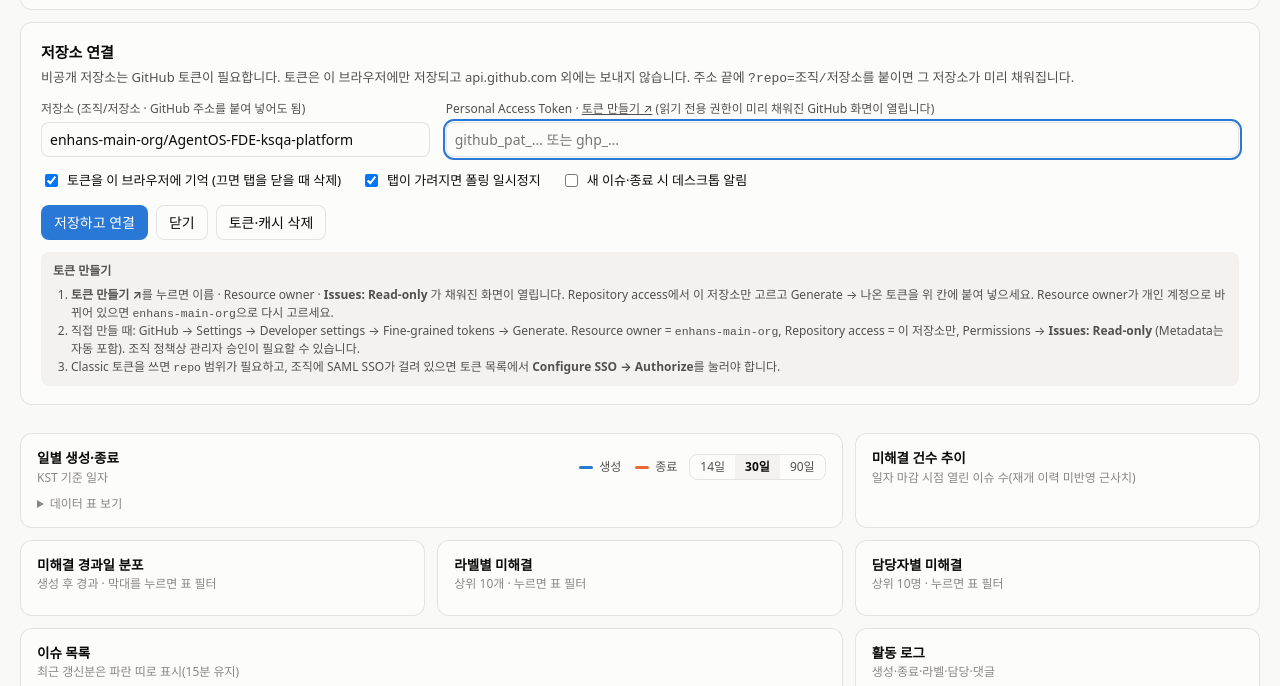
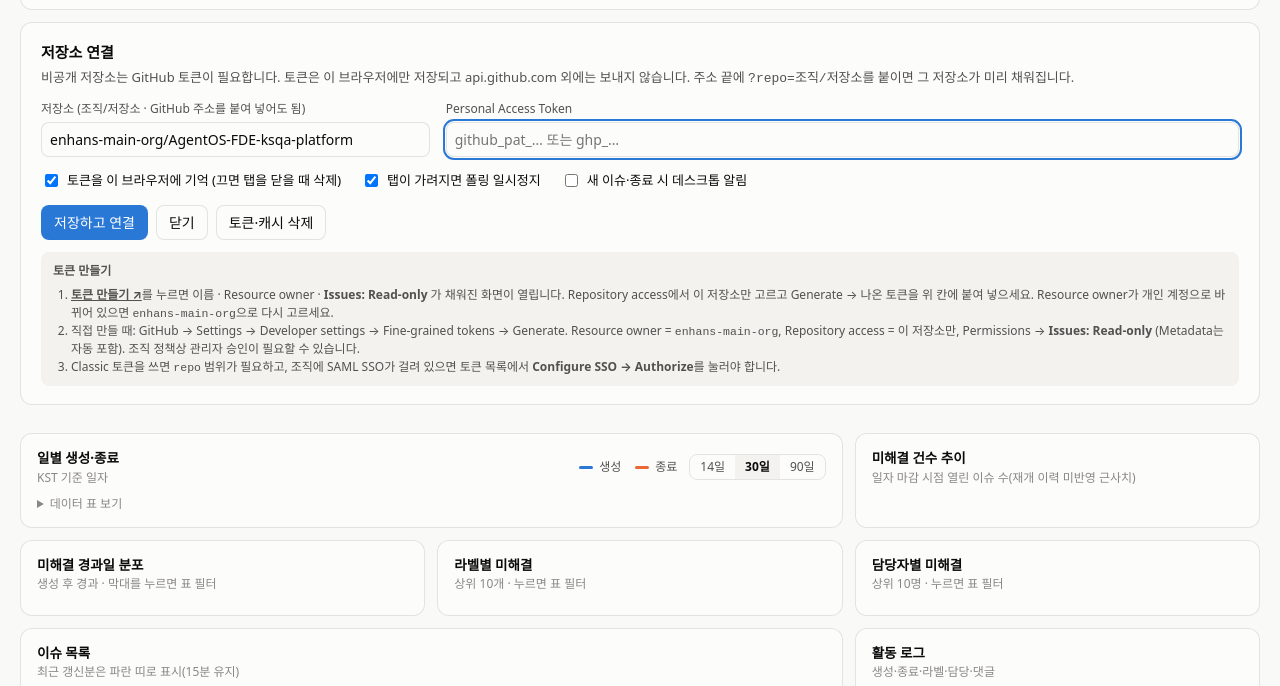
Before and after one commit to enhans-junho/github-issue-dashboard, a plain HTML site: page index.html in a window 1280 px wide. Shown: the part 74-760 px from the top of the page. Drawn offline with Linux system fonts and the light colour scheme.

Commit message:
토큰 만들기 링크를 안내 목록으로 옮김 — 토큰 칸 제목은 이름만
Co-Authored-By: Claude Opus 5.5 <noreply@anthropic.com>

```diff
--- a/index.html
+++ b/index.html
@@ -268,8 +268,7 @@ td.nowrap{white-space:nowrap;color:var(--ink-2);font-variant-numeric:tabular-num
       <div class="form">
         <label class="field"><span>저장소 (조직/저장소 · GitHub 주소를 붙여 넣어도 됨)</span>
           <input type="text" id="fRepoFull" required placeholder="조직/저장소" spellcheck="false"></label>
-        <label class="field" style="grid-column:span 2;min-width:0"><span>Personal Access Token
-          · <a id="tokenLink" href="#" target="_blank" rel="noopener">토큰 만들기 ↗</a> (읽기 전용 권한이 미리 채워진 GitHub 화면이 열립니다)</span>
+        <label class="field" style="grid-column:span 2;min-width:0"><span>Personal Access Token</span>
           <input type="password" id="fToken" placeholder="github_pat_… 또는 ghp_…"></label>
       </div>
       <div class="checks">
@@ -286,7 +285,7 @@ td.nowrap{white-space:nowrap;color:var(--ink-2);font-variant-numeric:tabular-num
     <div class="hint">
       <b>토큰 만들기</b>
       <ol>
-        <li><b>토큰 만들기 ↗</b>를 누르면 이름 · Resource owner · <b>Issues: Read-only</b> 가 채워진 화면이 열립니다. Repository access에서 이 저장소만 고르고 Generate → 나온 토큰을 위 칸에 붙여 넣으세요. Resource owner가 개인 계정으로 바뀌어 있으면 <code id="hintOwner2">조직명</code>으로 다시 고르세요.</li>
+        <li><a id="tokenLink" href="#" target="_blank" rel="noopener"><b>토큰 만들기 ↗</b></a>를 누르면 이름 · Resource owner · <b>Issues: Read-only</b> 가 채워진 화면이 열립니다. Repository access에서 이 저장소만 고르고 Generate → 나온 토큰을 위 칸에 붙여 넣으세요. Resource owner가 개인 계정으로 바뀌어 있으면 <code id="hintOwner2">조직명</code>으로 다시 고르세요.</li>
         <li>직접 만들 때: GitHub → Settings → Developer settings → Fine-grained tokens → Generate. Resource owner = <code id="hintOwner">조직명</code>, Repository access = 이 저장소만, Permissions → <b>Issues: Read-only</b> (Metadata는 자동 포함). 조직 정책상 관리자 승인이 필요할 수 있습니다.</li>
         <li>Classic 토큰을 쓰면 <code>repo</code> 범위가 필요하고, 조직에 SAML SSO가 걸려 있으면 토큰 목록에서 <b>Configure SSO → Authorize</b>를 눌러야 합니다.</li>
       </ol>
```
